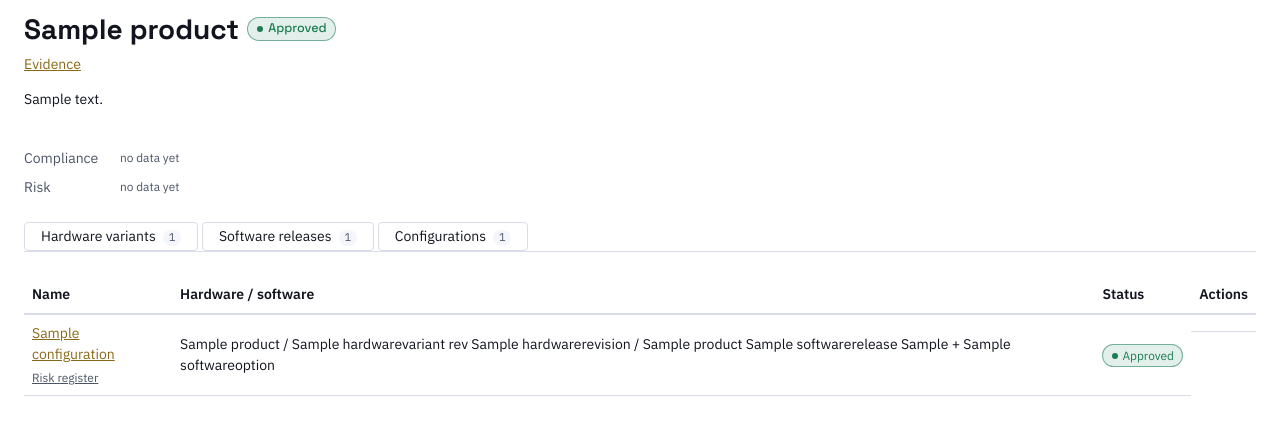
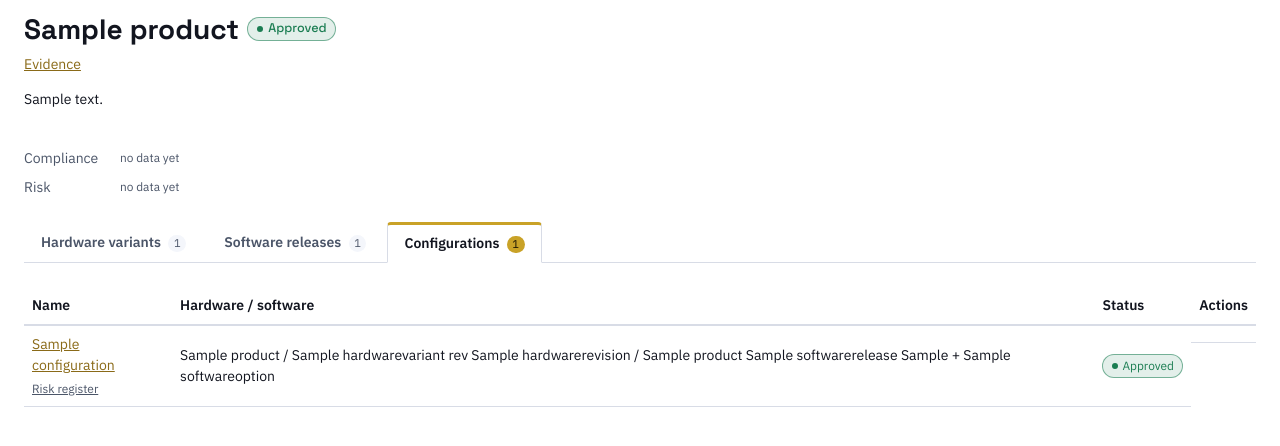
Before and after one commit to ahuopana/aavistin, a Django app: page /products/1/ in a window 1280 px wide. Shown: the part 98-544 px from the top of the page. Run offline with Django 5.2, Linux system fonts and the light colour scheme; a user stored in the database is signed in; tables that the repository leaves empty hold one stand-in row (values such as "Sample post"); data that the repository does not hold is empty; parts of the project's set-up code (start-up, migrations or seed data) failed here and were passed over.

Commit message:
Make the selected tab on the product page clearly visible
The tab buttons never received the .tab-button class, so the tab styling was
not applied at all. Add it, give the active tab a gold top bar and a gold
count badge, expose aria-selected, and stop the generic button hover from
making an unselected tab look selected.

Co-Authored-By: Claude Sonnet 5.5 <noreply@anthropic.com>

```diff
--- a/apps/products/tests.py
+++ b/apps/products/tests.py
@@ -434,6 +434,12 @@ class ProductViewTests(ProductAuthoringFixture):
         response = self.client.get(reverse("products:product_detail", args=[self.product.pk]))
         self.assertContains(response, "|| 'configurations',")
 
+    def test_tabs_are_styled_and_expose_the_selected_one(self):
+        self.client.force_login(self.editor)
+        response = self.client.get(reverse("products:product_detail", args=[self.product.pk]))
+        self.assertContains(response, 'role="tab" class="tab-button"', count=3)
+        self.assertContains(response, ":aria-selected=\"tab === 'configurations'\"")
+
     def test_hardware_tab_is_default_when_there_are_no_configurations(self):
         self.client.force_login(self.editor)
         bare = Product.objects.create(product_family=self.family, name="Bare", slug="bare")
--- a/static/css/base.css
+++ b/static/css/base.css
@@ -916,14 +916,22 @@ input[type="date"] {
 }
 
 .tab-button:hover {
+  background: var(--color-surface);
+  border-color: transparent;
   color: var(--color-text);
 }
 
 .tab-button.active {
-  color: var(--color-accent);
+  color: var(--color-text);
   border-color: var(--color-border);
+  border-top: 3px solid var(--color-gold-fill);
   background: var(--color-bg);
   border-bottom: 1px solid var(--color-bg);
+}
+
+.tab-button.active .tab-count {
+  background: var(--color-gold-fill);
+  color: var(--color-on-gold);
 }
 
 .tab-count {
--- a/templates/products/product_detail.html
+++ b/templates/products/product_detail.html
@@ -134,13 +134,13 @@
     },
   }">
     <div class="tab-list" role="tablist">
-      <button type="button" role="tab" :class="{ active: tab === 'hardware' }" @click="setTab('hardware')">
+      <button type="button" role="tab" class="tab-button" :class="{ active: tab === 'hardware' }" :aria-selected="tab === 'hardware'" @click="setTab('hardware')">
         Hardware variants <span class="tab-count">{{ product.hw_variants.count }}</span>
       </button>
-      <button type="button" role="tab" :class="{ active: tab === 'software' }" @click="setTab('software')">
+      <button type="button" role="tab" class="tab-button" :class="{ active: tab === 'software' }" :aria-selected="tab === 'software'" @click="setTab('software')">
         Software releases <span class="tab-count">{{ product.sw_releases.count }}</span>
       </button>
-      <button type="button" role="tab" :class="{ active: tab === 'configurations' }" @click="setTab('configurations')">
+      <button type="button" role="tab" class="tab-button" :class="{ active: tab === 'configurations' }" :aria-selected="tab === 'configurations'" @click="setTab('configurations')">
         Configurations <span class="tab-count">{{ configurations|length }}</span>
       </button>
     </div>
```
